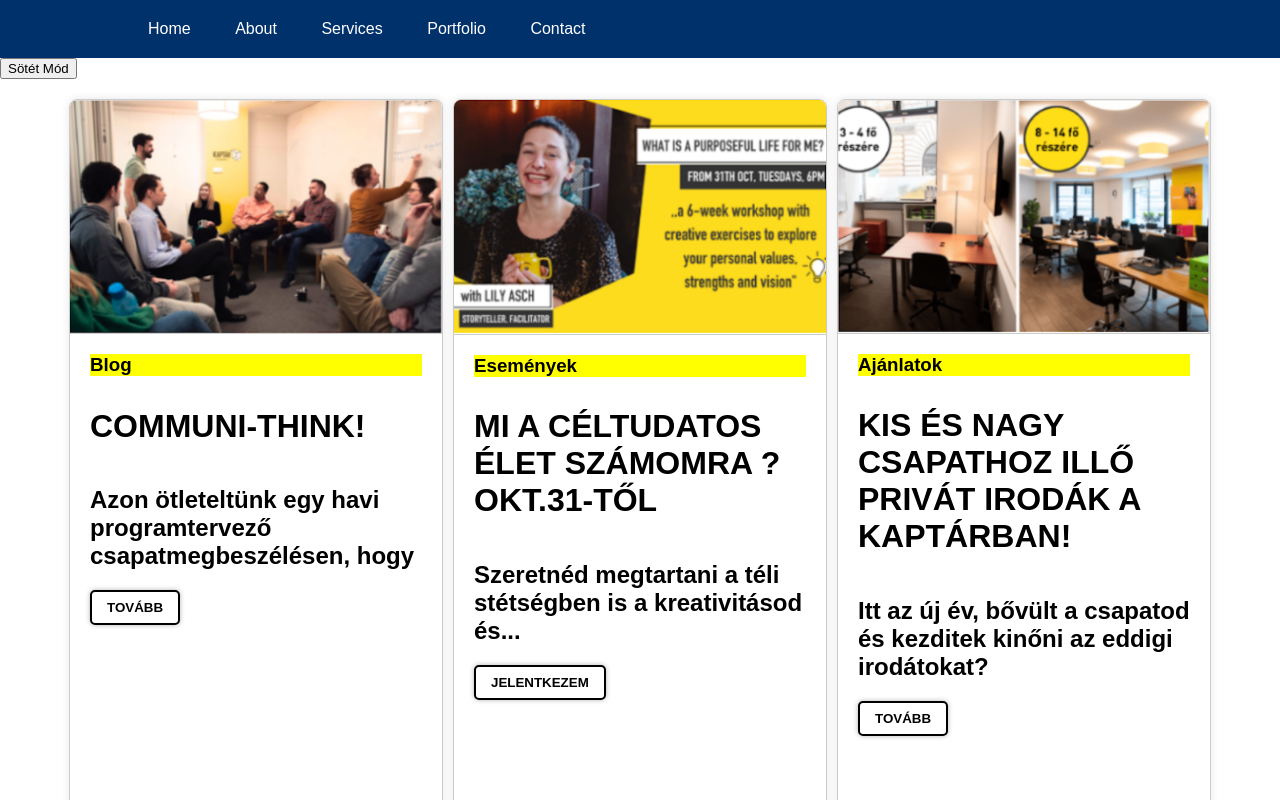
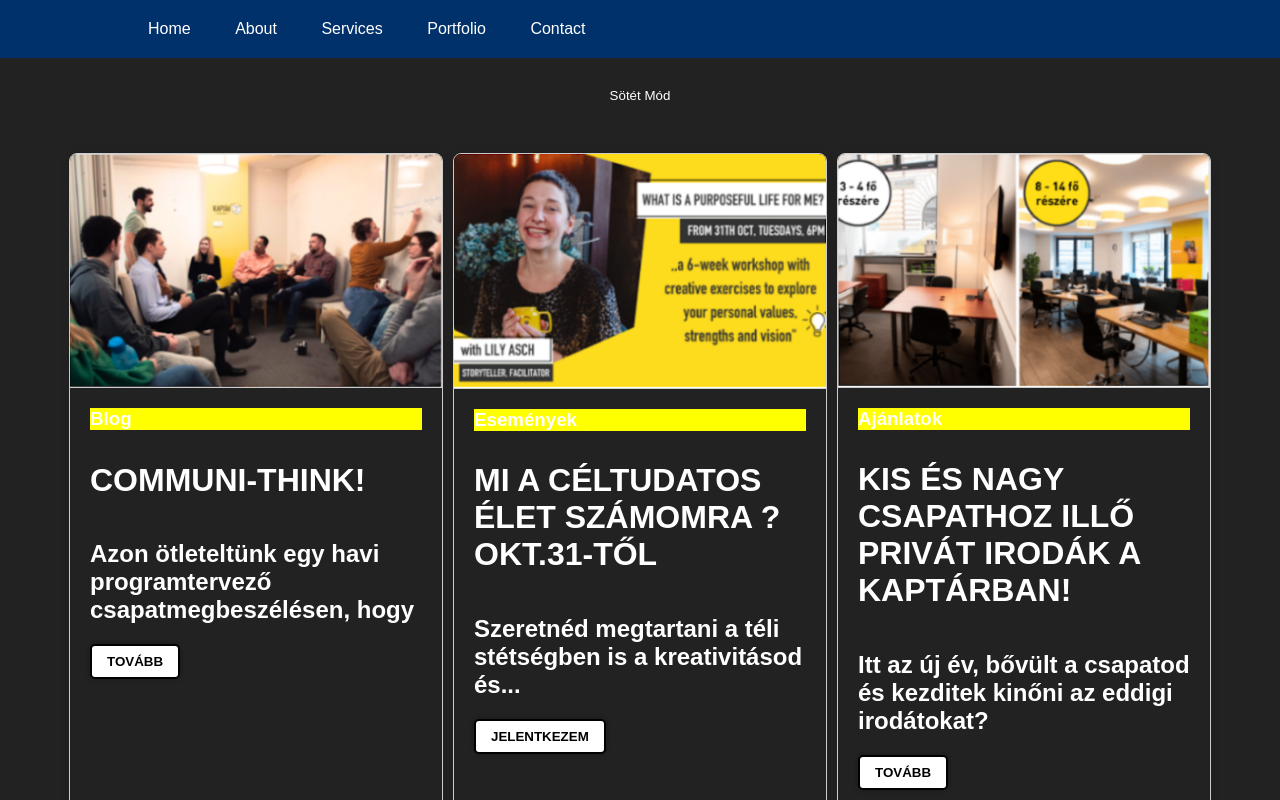
Before and after one commit to leventeilles028/CARD.github.io-, a plain HTML site: page index.html in a window 1280 px wide. Both pictures are taken after a click on the button "Sötét Mód". Shown: the top 800 px of the page. Drawn offline with Linux system fonts and the light colour scheme.

Commit message:
cards.css

```diff
--- a/cards.css
+++ b/cards.css
@@ -1,37 +1,37 @@
-body
-{
+body {
     margin: 0;
     padding: 0;
     font-family: sans-serif;
+    transition: background-color 0.5s, color 0.5s;
 }
-nav
-{
+
+nav {
     width: 100%;
     background: #00316b;
 }
-ul
-{
+
+ul {
     width: 80%;
     margin: 0 auto;
     padding: 0;
 }
-ul li
-{
+
+    ul li {
         list-style: none;
         display: inline-block;
         padding: 20px;
     }
-ul li:hover
-{
+
+        ul li:hover {
             background: #e91e63;
         }
-ul li a
-{
+
+        ul li a {
             color: #fff;
             text-decoration: none;
         }
-.toggle
-{
+
+.toggle {
     width: 100%;
     padding: 10px 20px;
     background: #001f44;
@@ -41,106 +41,125 @@ ul li a
     font-size: 30px;
     display: none;
 }
-@media (max-width:768px)
-{
-    .toggle
-    {
 
+.dark-mode-toggle {
+    text-align: center;
+    padding: 20px;
+}
+
+    .dark-mode-toggle button {
+        background-color: #222;
+        color: #fff;
+        border: none;
+        padding: 10px 20px;
+        border-radius: 5px;
+        cursor: pointer;
+    }
+
+        .dark-mode-toggle button:hover {
+            background-color: #444;
+        }
+
+@media (max-width:768px) {
+    .toggle {
         display: block;
     }
-    ul
-    {
+
+    ul {
         width: 100%;
         display: none;
     }
-    ul li
-    {
+
+        ul li {
             display: block;
             text-align: center;
         }
-    .active
-    {
+
+    .active {
         display: block;
     }
 }
 
-
-
 .card-container {
     display: flex;
-    justify-content: center; /* Center the items horizontally */
-    overflow-x: auto; /* Enable horizontal scrolling if needed */
-    margin: 0 auto; /* Center the container horizontally */
-    padding: 20px 0; /* Add vertical padding */
+    justify-content: center;
+    overflow-x: auto;
+    margin: 0 auto;
+    padding: 20px 0;
 }
 
 .card {
-    flex: 0 0 auto; /* Prevent flex items from growing */
-    width: calc(30% - 10px); /* Adjust width to make the cards smaller and adjust for margin */
-    margin: 0 5px; /* Add margin between cards */
+    flex: 0 0 auto;
+    width: calc(30% - 10px);
+    margin: 0 5px;
     border: 1px solid #ccc;
     border-radius: 8px;
     overflow: hidden;
     box-shadow: 0 0 10px rgba(0, 0, 0, 0.1);
-    box-sizing: border-box; /* Include padding and border in the width */
-    height: 800px; /* Set the height of the card */
-    position: relative; /* Set position to relative for absolute positioning */
-    display: flex; /* Use flexbox for inner alignment */
-    flex-direction: column; /* Arrange children vertically */
+    box-sizing: border-box;
+    height: 800px;
+    position: relative;
+    display: flex;
+    flex-direction: column;
 }
 
     .card img {
         width: 100%;
-    height: auto; /* Adjust height of the image */
+        height: auto;
         display: block;
         border-bottom: 1px solid #ccc;
     }
 
 .card-content {
-    flex: 1; /* Expand to fill remaining space */
+    flex: 1;
     padding: 20px;
-    position: relative; /* Set position to relative for absolute positioning */
-    display: flex; /* Use flexbox for inner alignment */
-    flex-direction: column; /* Arrange children vertically */
+    position: relative;
+    display: flex;
+    flex-direction: column;
 }
 
     .card-content h3 {
         margin-top: 0;
-    margin-bottom: 10px; /* Add margin for spacing */
-    position: relative; /* Set position to relative for absolute positioning */
-    z-index: 1; /* Ensure text appears above pseudo-element */
+        margin-bottom: 10px;
+        position: relative;
+        z-index: 1;
     }
 
         .card-content h3::before {
-    content: ''; /* Add pseudo-element */
-    position: absolute; /* Set position to absolute */
-    top: 0; /* Position from the top */
-    left: 0; /* Position from the left */
-    width: 100%; /* Cover entire width */
-    height: 100%; /* Cover entire height */
-    background-color: yellow; /* Set background color */
-    z-index: -1; /* Ensure background appears behind text */
+            content: '';
+            position: absolute;
+            top: 0;
+            left: 0;
+            width: 100%;
+            height: 100%;
+            background-color: yellow;
+            z-index: -1;
         }
 
     .card-content p {
-    flex: 1; /* Expand to fill remaining space */
+        flex: 1;
         margin-bottom: 15px;
-    overflow: hidden; /* Hide overflow content */
+        overflow: hidden;
     }
 
     .card-content button {
-    align-self: flex-start; /* Align button to the left side */
-    background-color: white; /* White background color */
-    color: black; /* Black text color */
-    border: 2px solid black; /* Black border */
-    padding: 8px 15px; /* Add padding */
-    border-radius: 5px; /* Add border radius */
+        align-self: flex-start;
+        background-color: white;
+        color: black;
+        border: 2px solid black;
+        padding: 8px 15px;
+        border-radius: 5px;
         cursor: pointer;
-    box-shadow: 0 0 5px rgba(0, 0, 0, 0.3); /* Add shadow */
-    font-weight: bold; /* Make text bold */
+        box-shadow: 0 0 5px rgba(0, 0, 0, 0.3);
+        font-weight: bold;
     }
 
         .card-content button:hover {
-    background-color: black; /* Black background color on hover */
-    color: white; /* White text color on hover */
+            background-color: black;
+            color: white;
         }
+
+.dark-mode {
+    background-color: #222;
+    color: #fff;
+}
```
Lines whose indentation alone changed are shown as unchanged.
